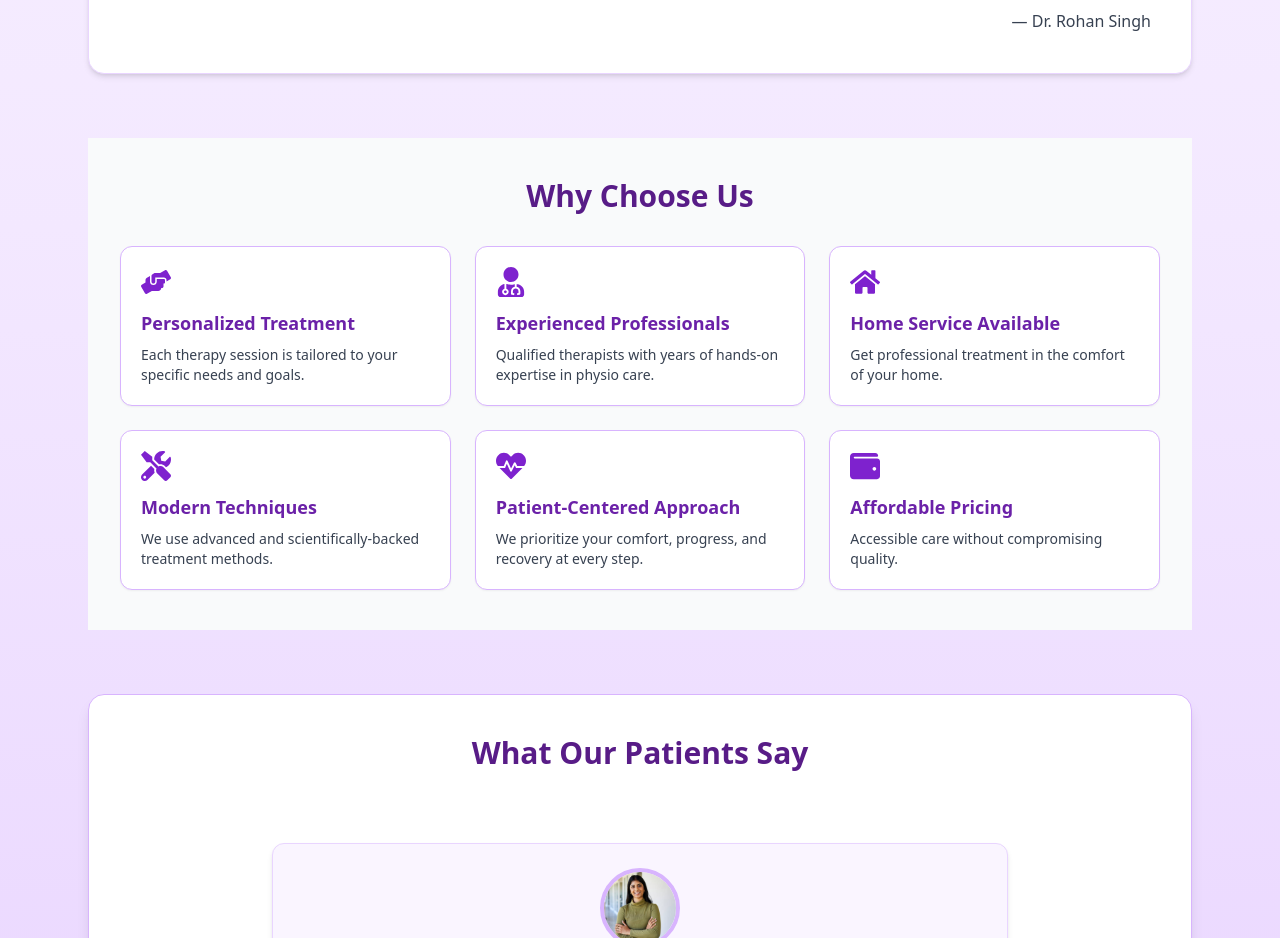
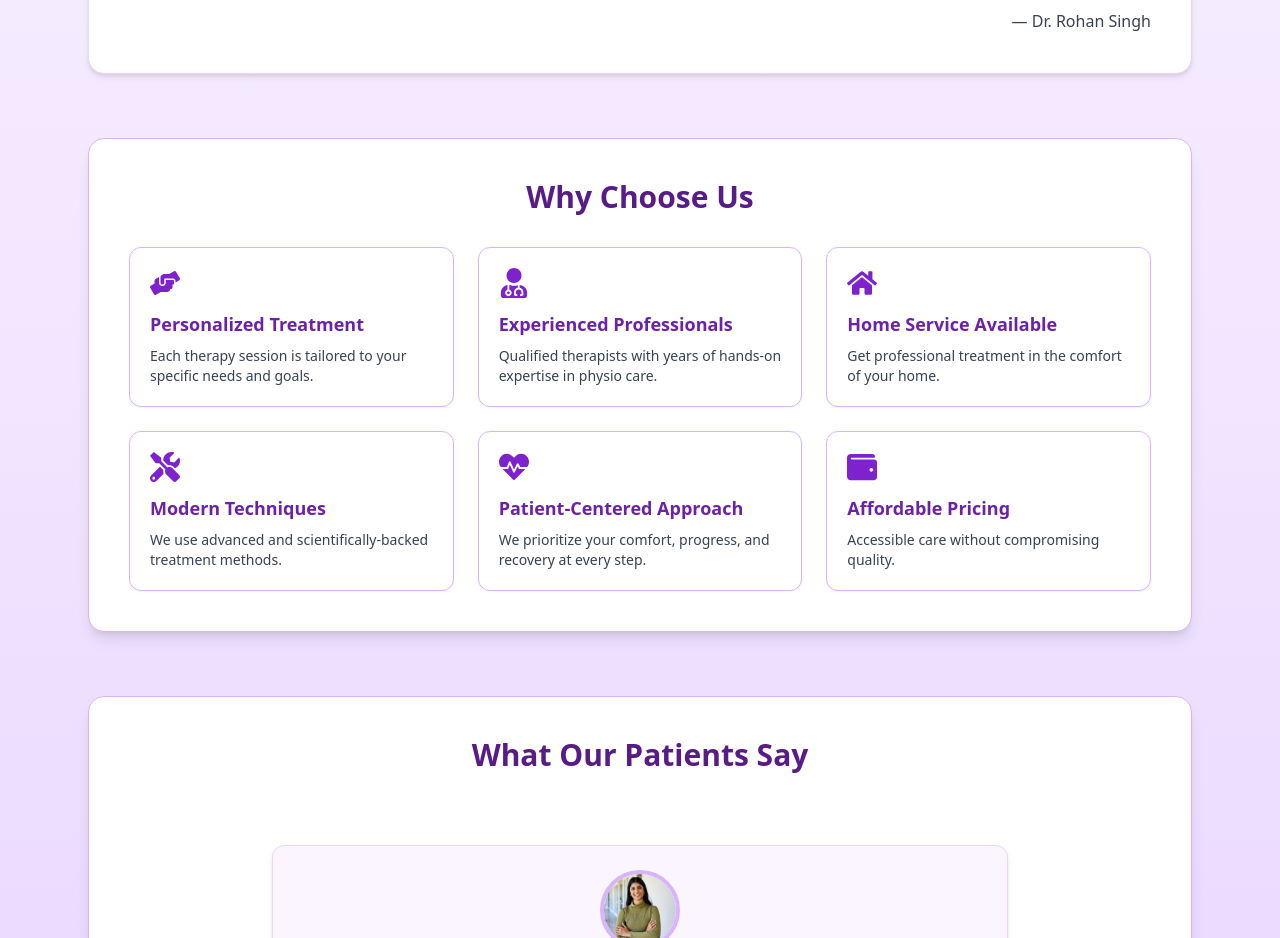
Before and after one commit to mrunalbhosale26/PhysioCare, a React (Create React App) app in the folder physio-frontend/: page / in a window 1280 px wide. Shown: the part 840-1778 px from the top of the page. Built offline with nearby package versions, Linux system fonts and the light colour scheme.

Commit message:
Some Changes in Frontend

```diff
--- a/physio-frontend/src/pages/Home.js
+++ b/physio-frontend/src/pages/Home.js
@@ -39,7 +39,7 @@ export default function Home() {
         </section>
 
 {/* Why Choose Us */}
-<section className="px-4 py-10 sm:px-6 lg:px-8 bg-gray-50">
+<section className="bg-white rounded-2xl shadow-lg border border-purple-300 p-6 sm:p-10">
   <h2 className="text-3xl font-bold text-purple-900 mb-8 text-center">Why Choose Us</h2>
   <div className="grid gap-6 sm:grid-cols-2 lg:grid-cols-3">
     {[
```
